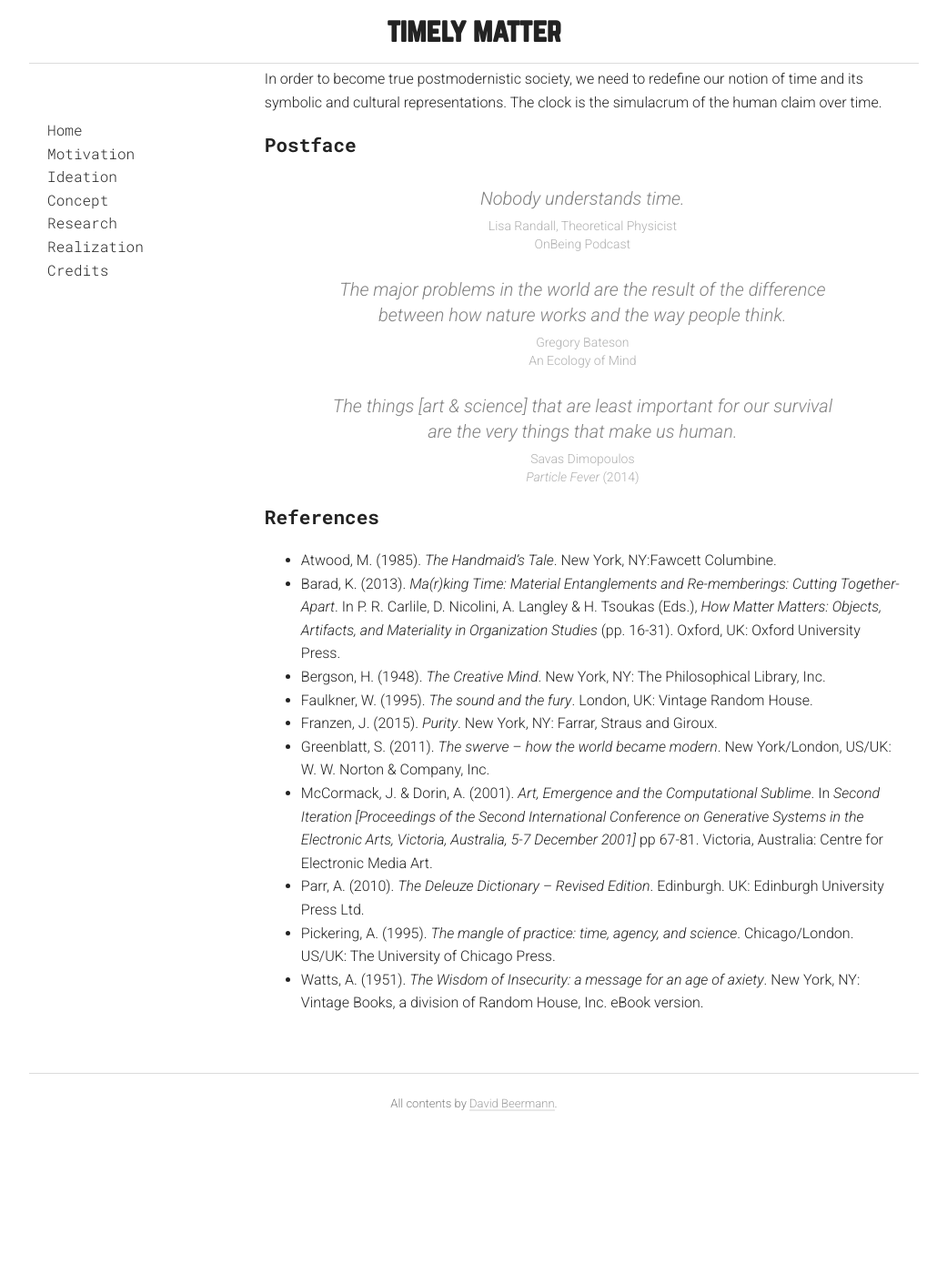
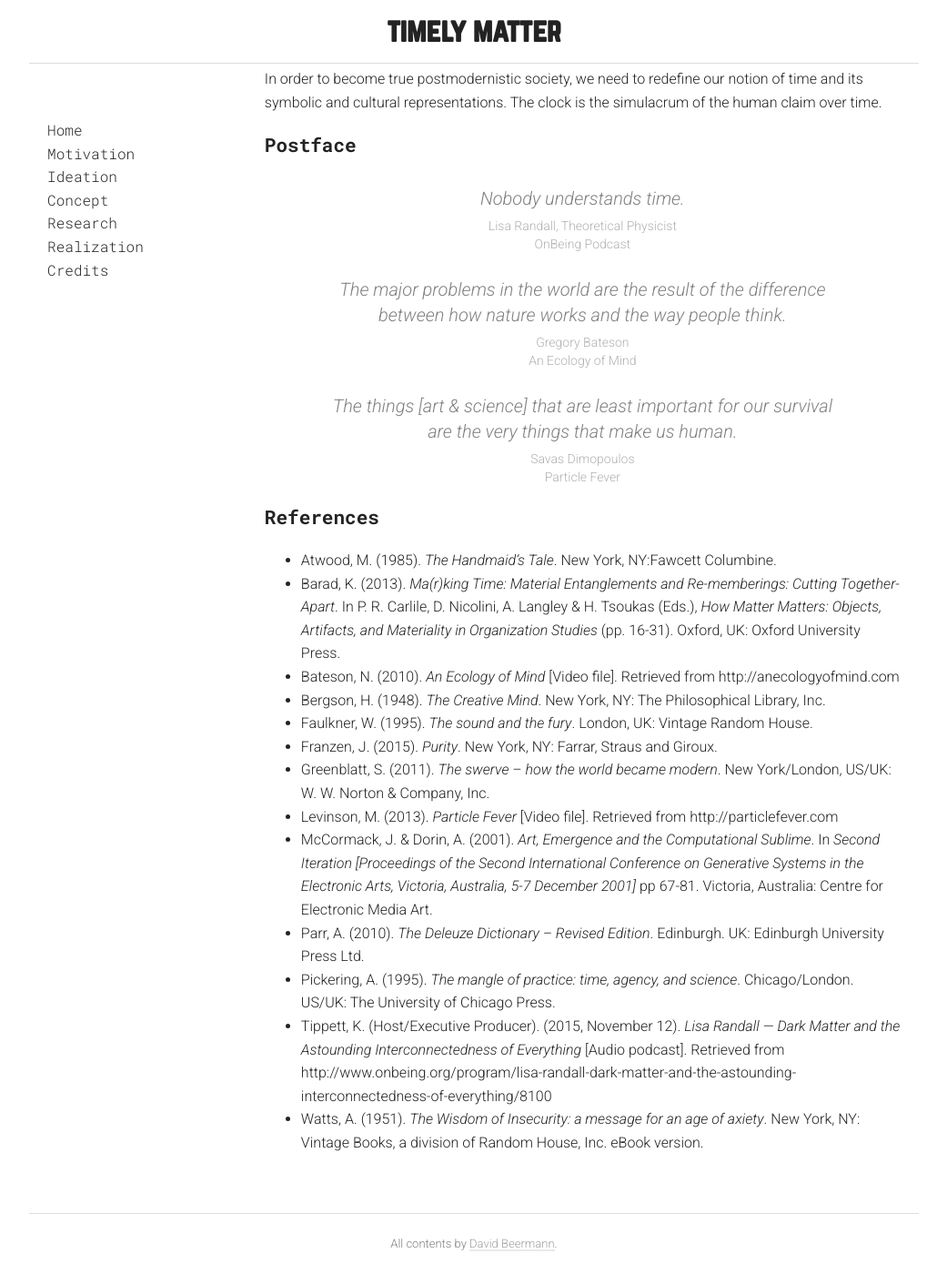
Before and after one commit to davidbeermann/timely-matter, a Jekyll site: the page built from concept/index.md, in a window 1280 px wide and 1400 px high, scrolled down 11025 px. Shown: the whole window at 91% size, without its empty margins (119-1160 px from the left). Built offline with Jekyll 4.4.1, drawn with Linux system fonts in a browser that asks for light colours; before the commit the page ends 12272 px from its top, so only the background shows below that.

Commit message:
added missing references

```diff
--- a/concept/index.md
+++ b/concept/index.md
@@ -203,17 +203,21 @@ how nature works and the way people think.
 > The things [art & science] that are least important for our survival are the very things that make us human.
 >
 > Savas Dimopoulos
-> *Particle Fever* (2014)
+> Particle Fever
 
 ## References
 
 * Atwood, M. (1985). *The Handmaid's Tale*. New York, NY:Fawcett Columbine.
 * Barad, K. (2013). *Ma(r)king Time: Material Entanglements and Re-memberings: Cutting Together-Apart*. In P. R. Carlile, D. Nicolini, A. Langley & H. Tsoukas (Eds.), *How Matter Matters: Objects, Artifacts, and Materiality in Organization Studies* (pp. 16-31). Oxford, UK: Oxford University Press.
+* Bateson, N. (2010). *An Ecology of Mind* [Video file]. Retrieved from http://anecologyofmind.com
 * Bergson, H. (1948). *The Creative Mind*. New York, NY: The Philosophical Library, Inc.
 * Faulkner, W. (1995). *The sound and the fury*. London, UK: Vintage Random House.
 * Franzen, J. (2015). *Purity*. New York, NY: Farrar, Straus and Giroux.
 * Greenblatt, S. (2011). *The swerve – how the world became modern*. New York/London, US/UK: W. W. Norton & Company, Inc.
+* Levinson, M. (2013). *Particle Fever* [Video file]. Retrieved from http://particlefever.com
 * McCormack, J. & Dorin, A. (2001). *Art, Emergence and the Computational Sublime*. In *Second Iteration [Proceedings of the Second International Conference on Generative Systems in the Electronic Arts, Victoria, Australia, 5-7 December 2001]* pp 67-81. Victoria, Australia: Centre for Electronic Media Art.
 * Parr, A. (2010). *The Deleuze Dictionary – Revised Edition*. Edinburgh. UK: Edinburgh University Press Ltd.
 * Pickering, A. (1995). *The mangle of practice: time, agency, and science*. Chicago/London. US/UK: The University of Chicago Press.
+* Tippett, K. (Host/Executive Producer). (2015, November 12). *Lisa Randall —
+Dark Matter and the Astounding Interconnectedness of Everything* [Audio podcast]. Retrieved from http://www.onbeing.org/program/lisa-randall-dark-matter-and-the-astounding-interconnectedness-of-everything/8100
 * Watts, A. (1951). *The Wisdom of Insecurity: a message for an age of axiety*. New York, NY: Vintage Books, a division of Random House, Inc. eBook version.
```
